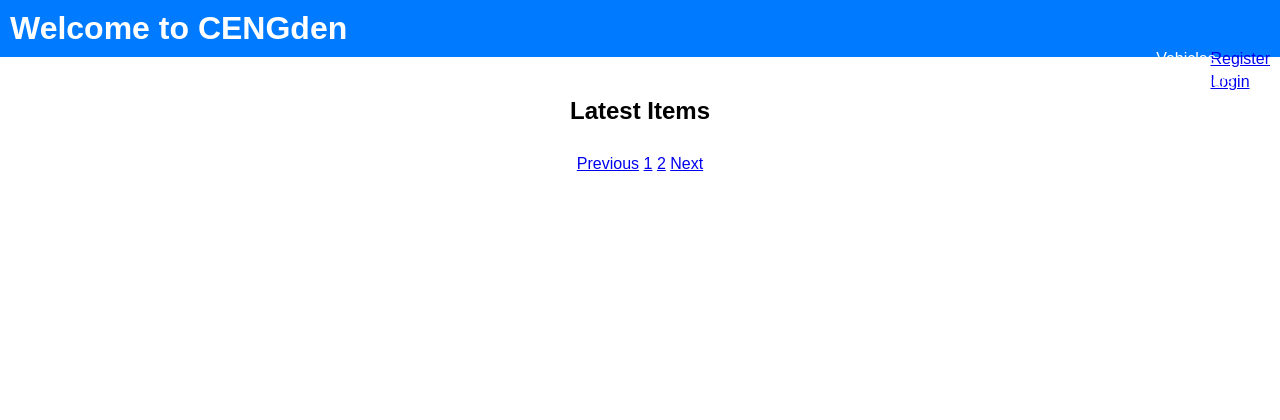
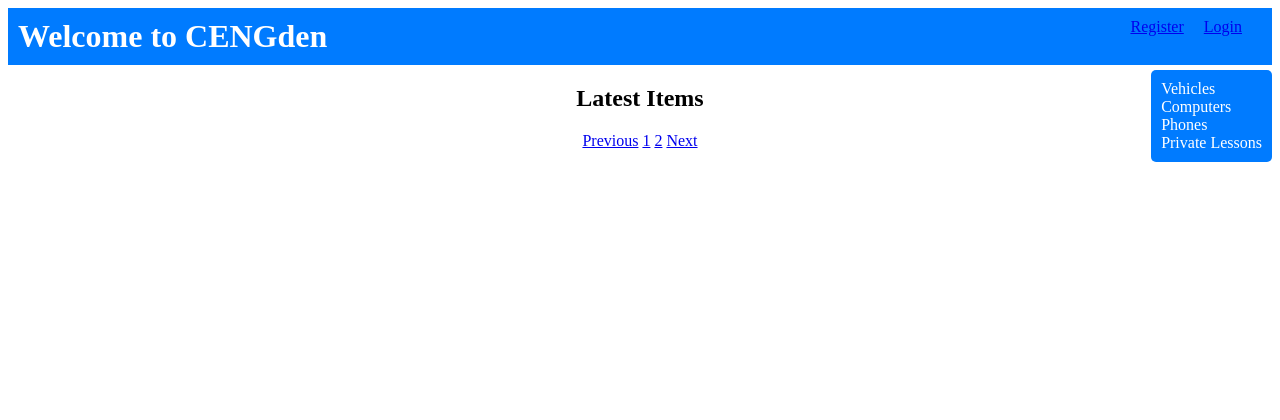
Before and after one commit to avsaralpay/cengden, a Flask app: page / in a window 1280 px wide. Shown: the top 420 px of the page. Run offline with Flask 2, Linux system fonts and the light colour scheme; some libraries are stand-ins or nearby versions.

Commit message:
asfsdfsdfsd

```diff
--- a/templates/index.html
+++ b/templates/index.html
@@ -5,7 +5,7 @@
     <meta name="viewport" content="width=device-width, initial-scale=1.0">
     <title>Welcome to CENGden</title>
     <style>
-        body {
+        .body {
             font-family: Arial, sans-serif;
             margin: 0;
             padding: 0;
@@ -19,26 +19,35 @@
             padding: 10px;
             display: flex;
             justify-content: space-between; /* Space between site title and login/register */
-            position: relative; /* For absolute positioning of categories */
+            position: relative; /* For positioning of the categories */
         }
 
         .header h1 {
             margin: 0;
         }
 
-        .menu, .categories-list {
+        .menu {
             list-style-type: none;
             padding: 0;
             margin: 0;
-            display: flex;
-            flex-direction: column; /* Align links vertically */
-            position: absolute; /* Position categories absolutely */
-            top: 50px; /* Adjust based on actual height of your header */
-            right: 10px; /* Right align */
+            display: flex; /* Horizontal layout for login/register */
         }
 
-        .menu li, .categories-list li {
-            margin-bottom: 5px; /* Space between links */
+        .menu li {
+            margin-right: 20px; /* Space between Register and Login */
+        }
+
+        .categories-list {
+            list-style-type: none;
+            padding: 0;
+            margin: 0;
+            position: absolute; /* Absolute position for categories list */
+            top: 100%; /* Position it below the login/register links */
+            right: 0; /* Align with the right edge of the header */
+            background-color: #007bff; /* Match the header background */
+            padding: 10px; /* Add some padding around the categories */
+            margin-top: 5px; /* Slight gap between menu and categories */
+            border-radius: 5px; /* Optional: Adds rounded corners */
         }
 
         .latest-items {
```
